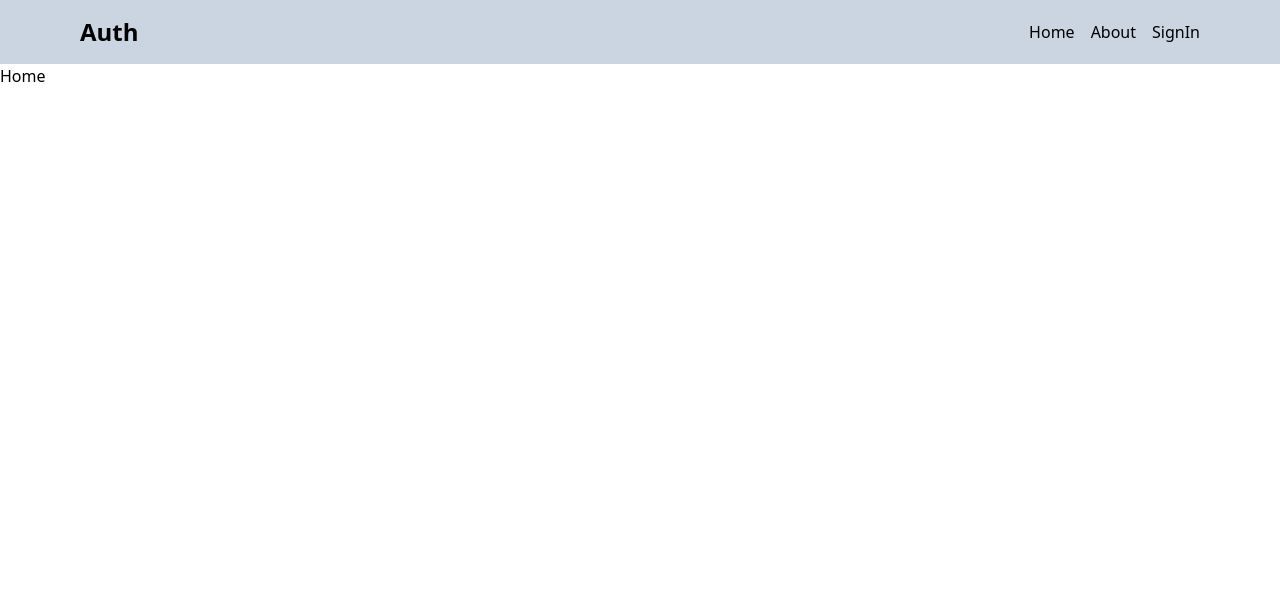
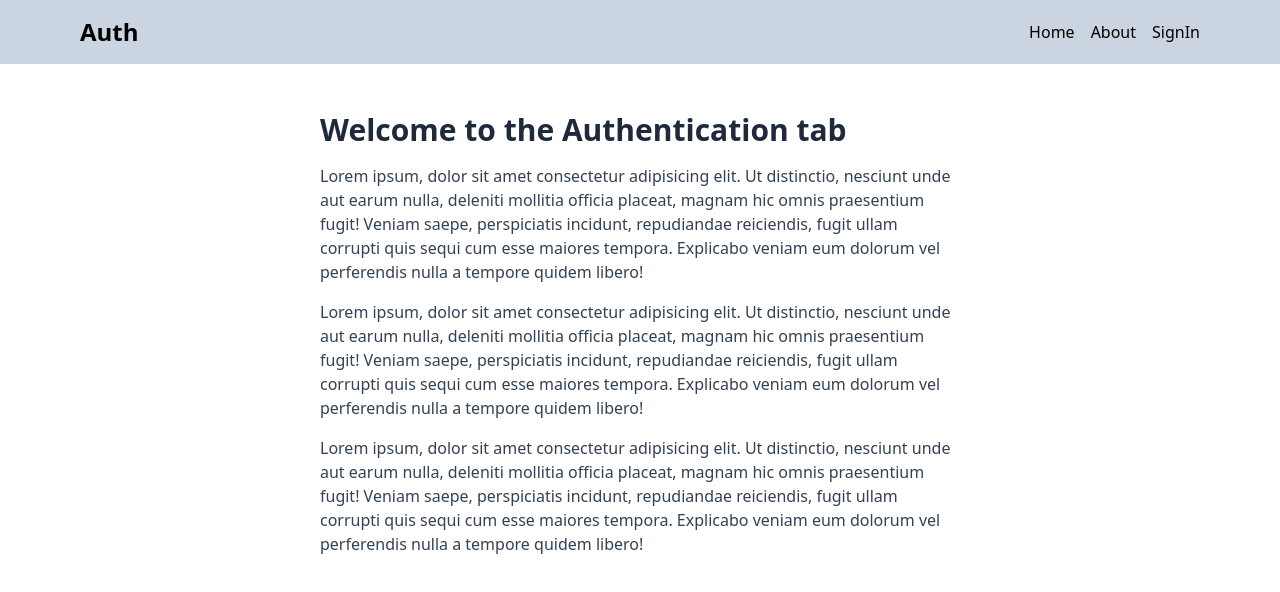
Before and after one commit to siddharth20190428/auth-app, a React (Vite) app in the folder client/: page / in a window 1280 px wide. Shown: the top 592 px of the page. Built offline with nearby package versions, Linux system fonts and the light colour scheme; no server answers.

Commit message:
completed home and about pages

```diff
--- a/client/src/pages/About.jsx
+++ b/client/src/pages/About.jsx
@@ -1,7 +1,35 @@
 import React from "react";
 
 const About = () => {
-  return <div>About</div>;
+  return (
+    <div className="px-4 py-12 max-w-2xl mx-auto">
+      <h1 className="text-3xl font-bold mb-4 text-slate-800">About</h1>
+      <p className="mb-4 text-slate-700">
+        Lorem ipsum, dolor sit amet consectetur adipisicing elit. Ut distinctio,
+        nesciunt unde aut earum nulla, deleniti mollitia officia placeat, magnam
+        hic omnis praesentium fugit! Veniam saepe, perspiciatis incidunt,
+        repudiandae reiciendis, fugit ullam corrupti quis sequi cum esse maiores
+        tempora. Explicabo veniam eum dolorum vel perferendis nulla a tempore
+        quidem libero!
+      </p>
+      <p className="mb-4 text-slate-700">
+        Lorem ipsum, dolor sit amet consectetur adipisicing elit. Ut distinctio,
+        nesciunt unde aut earum nulla, deleniti mollitia officia placeat, magnam
+        hic omnis praesentium fugit! Veniam saepe, perspiciatis incidunt,
+        repudiandae reiciendis, fugit ullam corrupti quis sequi cum esse maiores
+        tempora. Explicabo veniam eum dolorum vel perferendis nulla a tempore
+        quidem libero!
+      </p>
+      <p className="mb-4 text-slate-700">
+        Lorem ipsum, dolor sit amet consectetur adipisicing elit. Ut distinctio,
+        nesciunt unde aut earum nulla, deleniti mollitia officia placeat, magnam
+        hic omnis praesentium fugit! Veniam saepe, perspiciatis incidunt,
+        repudiandae reiciendis, fugit ullam corrupti quis sequi cum esse maiores
+        tempora. Explicabo veniam eum dolorum vel perferendis nulla a tempore
+        quidem libero!
+      </p>
+    </div>
+  );
 };
 
 export default About;
--- a/client/src/pages/Home.jsx
+++ b/client/src/pages/Home.jsx
@@ -1,7 +1,37 @@
 import React from "react";
 
 const Home = () => {
-  return <div>Home</div>;
+  return (
+    <div className="px-4 py-12 max-w-2xl mx-auto">
+      <h1 className="text-3xl font-bold mb-4 text-slate-800">
+        Welcome to the Authentication tab
+      </h1>
+      <p className="mb-4 text-slate-700">
+        Lorem ipsum, dolor sit amet consectetur adipisicing elit. Ut distinctio,
+        nesciunt unde aut earum nulla, deleniti mollitia officia placeat, magnam
+        hic omnis praesentium fugit! Veniam saepe, perspiciatis incidunt,
+        repudiandae reiciendis, fugit ullam corrupti quis sequi cum esse maiores
+        tempora. Explicabo veniam eum dolorum vel perferendis nulla a tempore
+        quidem libero!
+      </p>
+      <p className="mb-4 text-slate-700">
+        Lorem ipsum, dolor sit amet consectetur adipisicing elit. Ut distinctio,
+        nesciunt unde aut earum nulla, deleniti mollitia officia placeat, magnam
+        hic omnis praesentium fugit! Veniam saepe, perspiciatis incidunt,
+        repudiandae reiciendis, fugit ullam corrupti quis sequi cum esse maiores
+        tempora. Explicabo veniam eum dolorum vel perferendis nulla a tempore
+        quidem libero!
+      </p>
+      <p className="mb-4 text-slate-700">
+        Lorem ipsum, dolor sit amet consectetur adipisicing elit. Ut distinctio,
+        nesciunt unde aut earum nulla, deleniti mollitia officia placeat, magnam
+        hic omnis praesentium fugit! Veniam saepe, perspiciatis incidunt,
+        repudiandae reiciendis, fugit ullam corrupti quis sequi cum esse maiores
+        tempora. Explicabo veniam eum dolorum vel perferendis nulla a tempore
+        quidem libero!
+      </p>
+    </div>
+  );
 };
 
 export default Home;
```
